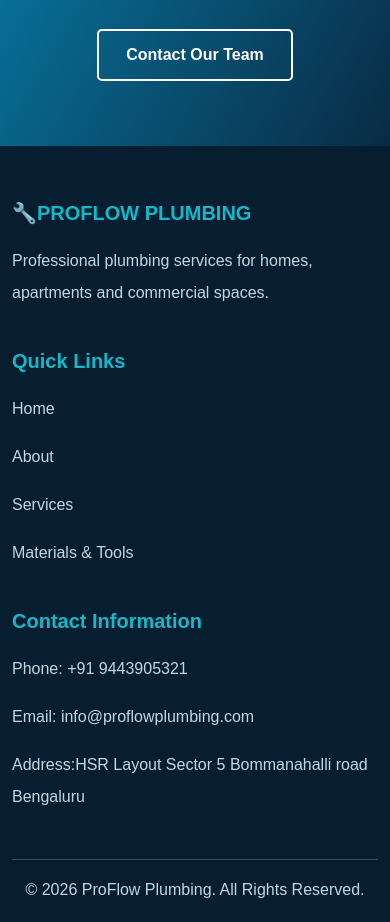
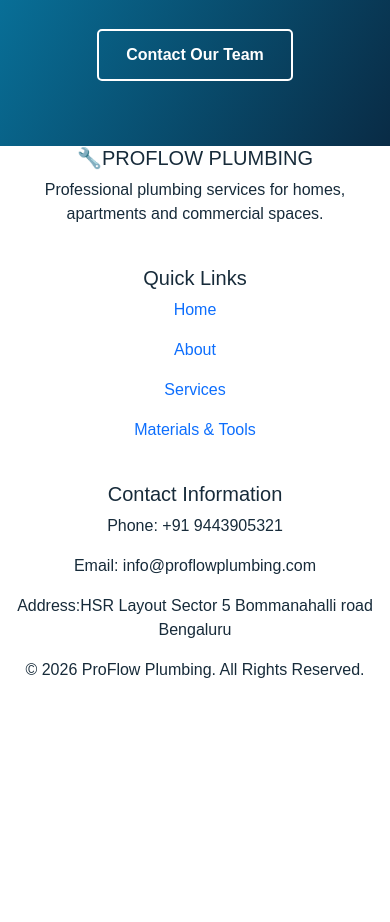
Before and after one commit to sraj91741-blip/plumber-shop, a plain HTML site: page index.html in a window 390 px wide. Shown: the part 4774-5696 px from the top of the page. After the commit the page ends 5456 px from the top, so only its background shows below. Drawn offline with nearby package versions, Linux system fonts and the light colour scheme.

Commit message:
Refactor footer styles for mobile responsiveness
Remove footer styles and add media query for mobile responsiveness.

```diff
--- a/style.css
+++ b/style.css
@@ -421,36 +421,16 @@ a {
    FOOTER
 ========================= */
 
-.footer {
-    background: #061e30;
-    color: white;
-    padding: 55px 0 20px;
+@media (max-width: 768px) {
+    footer,
+    footer .container,
+    footer .row,
+    footer .col {
+        text-align: center !important;
+        justify-content: center !important;
+        align-items: center !important;
+    }
 }
-
-.footer h5 {
-    color: var(--aqua);
-    margin-bottom: 20px;
-    font-weight: 800;
-}
-
-.footer p,
-.footer a {
-    color: #c5d6e0;
-    line-height: 2;
-}
-
-.footer a:hover {
-    color: var(--aqua);
-}
-
-.footer-bottom {
-    border-top: 1px solid #345064;
-    padding-top: 18px;
-    margin-top: 30px;
-    text-align: center;
-    color: #c5d6e0;
-}
-
 /* =========================
    MOBILE RESPONSIVE NAVBAR
 ========================= */
```
